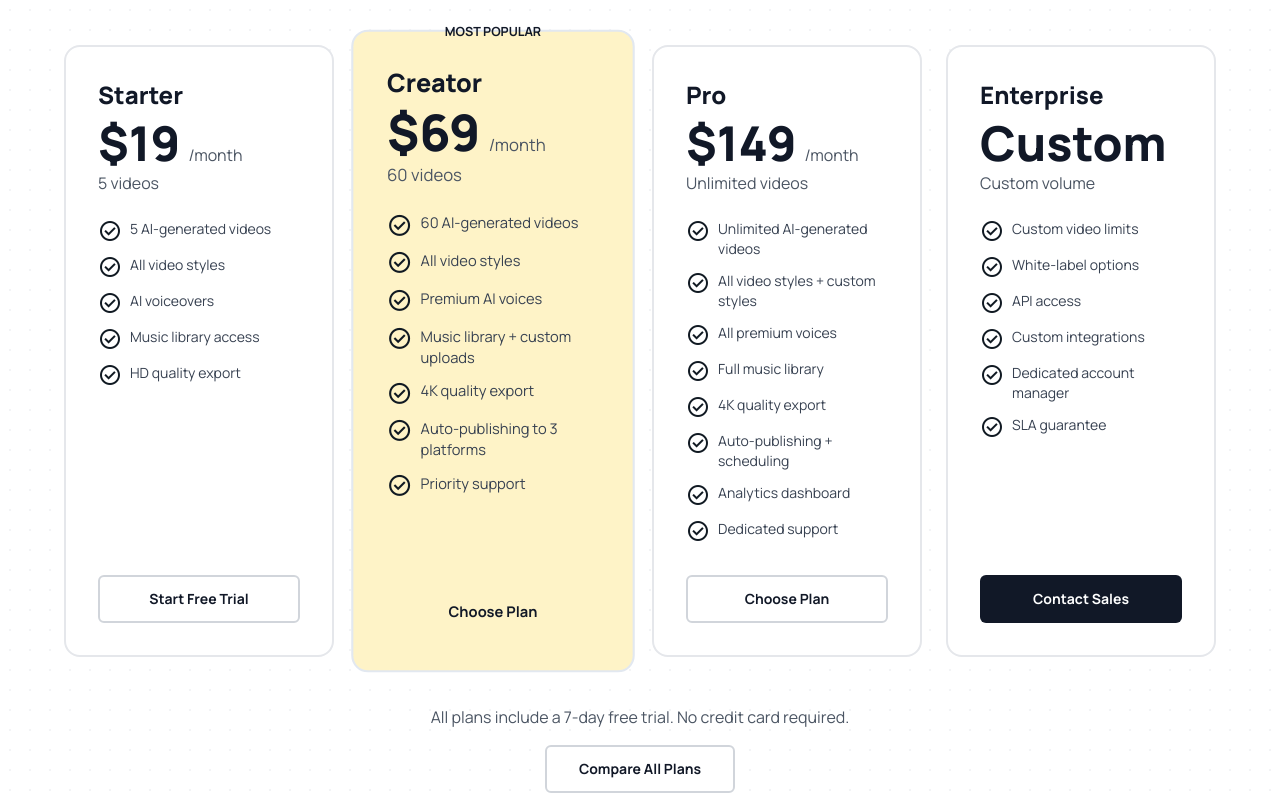
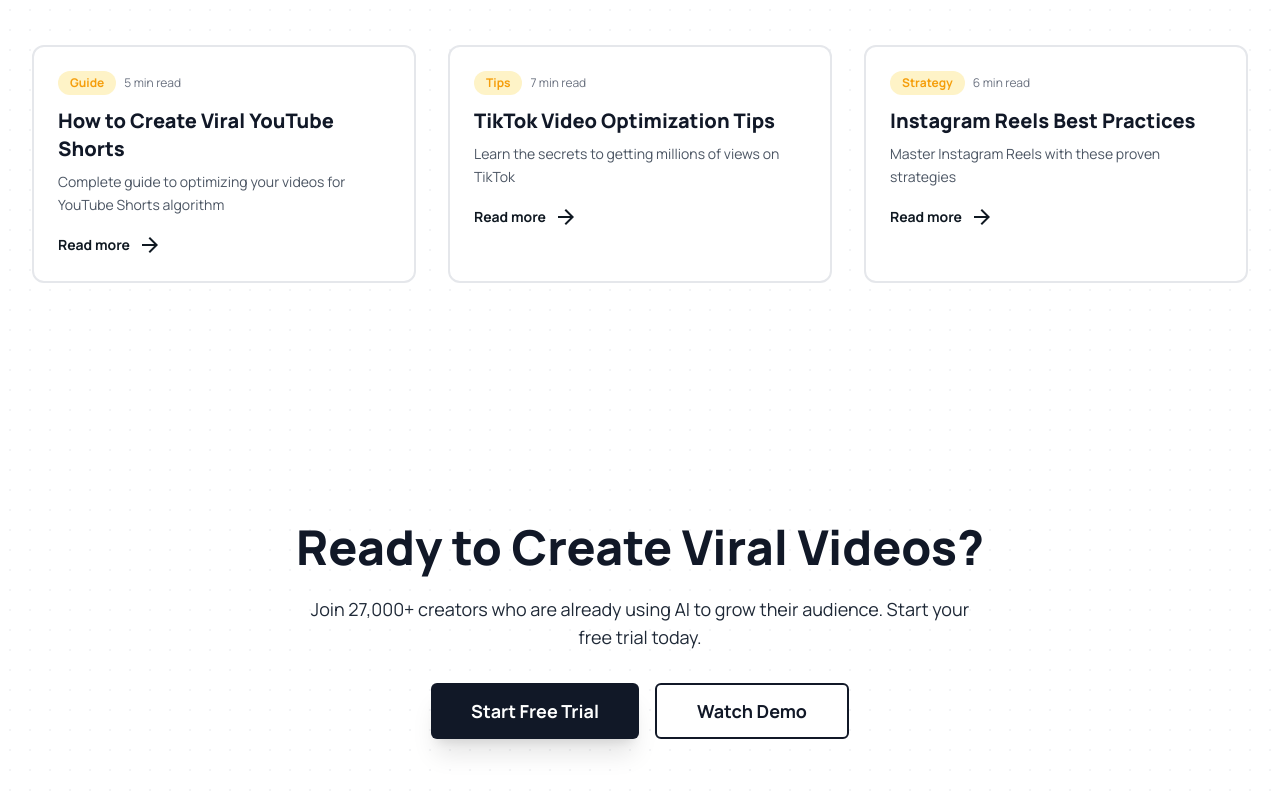
Before and after one commit to ericytex/nextjsboilerplate, a Next.js app: page / in a window 1280 px wide. Shown: the part 4060-4860 px from the top of the page. Built offline with nearby package versions, Linux system fonts and the light colour scheme.

Commit message:
Remove pricing section from landing page, update navigation links to point to /pricing page

```diff
--- a/app/page.tsx
+++ b/app/page.tsx
@@ -42,7 +42,7 @@
           </Link>
           <div className="hidden md:flex items-center gap-6">
             <a className="text-gray-700 hover:text-gray-900 text-sm font-medium no-underline transition-colors" href="#features">Features</a>
-            <a className="text-gray-700 hover:text-gray-900 text-sm font-medium no-underline transition-colors" href="#pricing">Pricing</a>
+            <a className="text-gray-700 hover:text-gray-900 text-sm font-medium no-underline transition-colors" href="/pricing">Pricing</a>
             <a className="text-gray-700 hover:text-gray-900 text-sm font-medium no-underline transition-colors" href="#blog">Resources</a>
             <a className="text-gray-700 hover:text-gray-900 text-sm font-medium no-underline transition-colors" href="#">Sign in</a>
             <Button asChild className="h-9 px-4 bg-yellow-DEFAULT text-gray-900 text-sm font-bold hover:bg-yellow-dark transition-all no-underline">
@@ -358,131 +358,6 @@
             </div>
           </section>
 
-          {/* Pricing Section */}
-          <section id="pricing" className="py-20 mb-20">
-            <div className="text-center mb-12">
-              <h2 className="text-4xl lg:text-5xl font-black text-gray-900 mb-4">Simple, Transparent Pricing</h2>
-              <p className="text-lg text-gray-600 max-w-2xl mx-auto">Choose the plan that fits your content creation needs</p>
-            </div>
-
-            <div className="grid md:grid-cols-2 lg:grid-cols-4 gap-6 max-w-6xl mx-auto">
-              {[
-                {
-                  name: 'Starter',
-                  price: '$19',
-                  period: '/month',
-                  videos: '5 videos',
-                  features: [
-                    '5 AI-generated videos',
-                    'All video styles',
-                    'AI voiceovers',
-                    'Music library access',
-                    'HD quality export'
-                  ],
-                  popular: false
-                },
-                {
-                  name: 'Creator',
-                  price: '$69',
-                  period: '/month',
-                  videos: '60 videos',
-                  features: [
-                    '60 AI-generated videos',
-                    'All video styles',
-                    'Premium AI voices',
-                    'Music library + custom uploads',
-                    '4K quality export',
-                    'Auto-publishing to 3 platforms',
-                    'Priority support'
-                  ],
-                  popular: true
-                },
-                {
-                  name: 'Pro',
-                  price: '$149',
-                  period: '/month',
-                  videos: 'Unlimited videos',
-                  features: [
-                    'Unlimited AI-generated videos',
-                    'All video styles + custom styles',
-                    'All premium voices',
-                    'Full music library',
-                    '4K quality export',
-                    'Auto-publishing + scheduling',
-                    'Analytics dashboard',
-                    'Dedicated support'
-                  ],
-                  popular: false
-                },
-                {
-                  name: 'Enterprise',
-                  price: 'Custom',
-                  period: '',
-                  videos: 'Custom volume',
-                  features: [
-                    'Custom video limits',
-                    'White-label options',
-                    'API access',
-                    'Custom integrations',
-                    'Dedicated account manager',
-                    'SLA guarantee'
-                  ],
-                  popular: false,
-                  custom: true
-                }
-              ].map((plan, index) => (
-                <div
-                  key={index}
-                  className={`flex flex-col p-8 rounded-2xl border-2 ${
-                    plan.popular
-                      ? 'border-yellow-DEFAULT bg-yellow-light scale-105'
-                      : 'border-gray-200 bg-white'
-                  } relative hover:shadow-xl transition-all`}
-                >
-                  {plan.popular && (
-                    <div className="absolute top-0 -translate-y-1/2 left-1/2 -translate-x-1/2 bg-yellow-DEFAULT text-gray-900 text-xs font-bold px-4 py-1 rounded-full uppercase">
-                      Most Popular
-                    </div>
-                  )}
-                  <h3 className="text-2xl font-black text-gray-900 mb-2">{plan.name}</h3>
-                  <div className="flex items-baseline mb-1">
-                    <span className="text-5xl font-black text-gray-900">{plan.price}</span>
-                    {plan.period && <span className="text-gray-600 ml-2">{plan.period}</span>}
-                  </div>
-                  <p className="text-gray-600 mb-6">{plan.videos}</p>
-                  <ul className="flex-1 space-y-3 mb-8">
-                    {plan.features.map((feature, fIndex) => (
-                      <li key={fIndex} className="flex items-start gap-2">
-                        <span className="material-symbols-outlined text-yellow-DEFAULT text-lg">check_circle</span>
-                        <span className="text-gray-700 text-sm">{feature}</span>
-                      </li>
-                    ))}
-                  </ul>
-                  <Button
-                    asChild
-                    className={`w-full h-12 font-bold transition-all hover:scale-105 no-underline ${
-                      plan.popular
-                        ? 'bg-yellow-DEFAULT text-gray-900 hover:bg-yellow-dark'
-                        : plan.custom
-                        ? 'bg-gray-900 text-white hover:bg-gray-800'
-                        : 'bg-white border-2 border-gray-300 text-gray-900 hover:bg-gray-50'
-                    }`}
-                  >
-                    <Link href={plan.custom ? '/contact' : plan.name === 'Starter' ? '/pricing?plan=basic&trial=true' : '/pricing'} className="no-underline">
-                      {plan.custom ? 'Contact Sales' : plan.name === 'Starter' ? 'Start Free Trial' : 'Choose Plan'}
-                    </Link>
-                  </Button>
-                </div>
-              ))}
-            </div>
-
-            <div className="text-center mt-12">
-              <p className="text-gray-600 mb-4">All plans include a 7-day free trial. No credit card required.</p>
-              <Button asChild variant="outline" className="h-12 px-8 border-2 border-gray-300 text-gray-900 font-bold hover:bg-gray-50 no-underline">
-                <Link href="/pricing" className="no-underline">Compare All Plans</Link>
-              </Button>
-            </div>
-          </section>
 
           {/* Resources/Blog Section */}
           <section id="blog" className="py-20 mb-20">
@@ -571,7 +446,7 @@
               <h4 className="font-bold text-gray-900 mb-4">Product</h4>
               <ul className="space-y-2 text-sm">
                 <li><a href="#features" className="text-gray-600 hover:text-gray-900 no-underline">Features</a></li>
-                <li><a href="#pricing" className="text-gray-600 hover:text-gray-900 no-underline">Pricing</a></li>
+                <li><a href="/pricing" className="text-gray-600 hover:text-gray-900 no-underline">Pricing</a></li>
                 <li><a href="#demo" className="text-gray-600 hover:text-gray-900 no-underline">Demo</a></li>
               </ul>
             </div>
```
